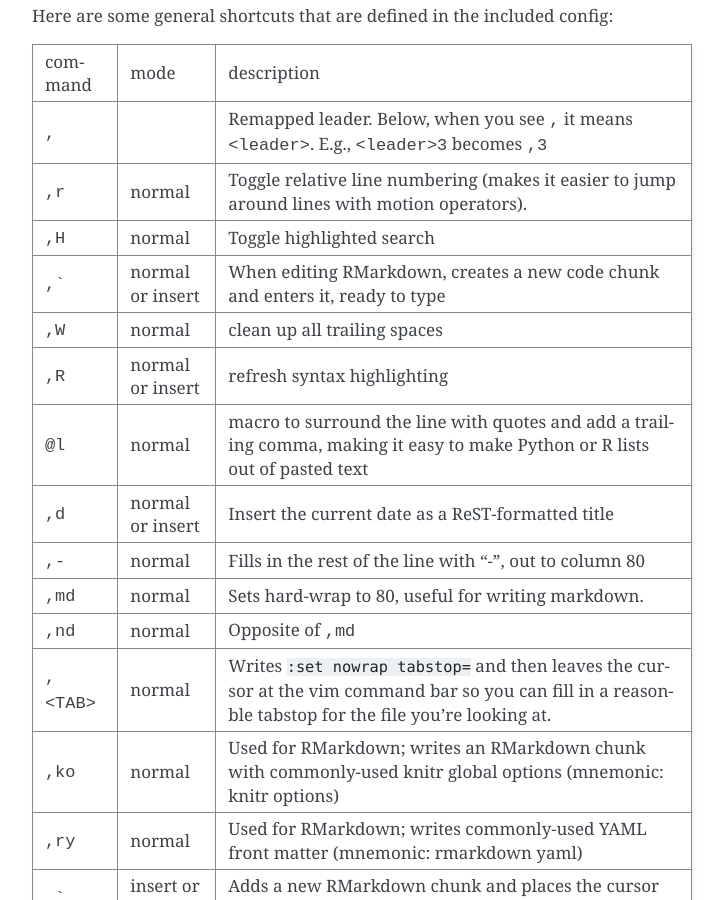
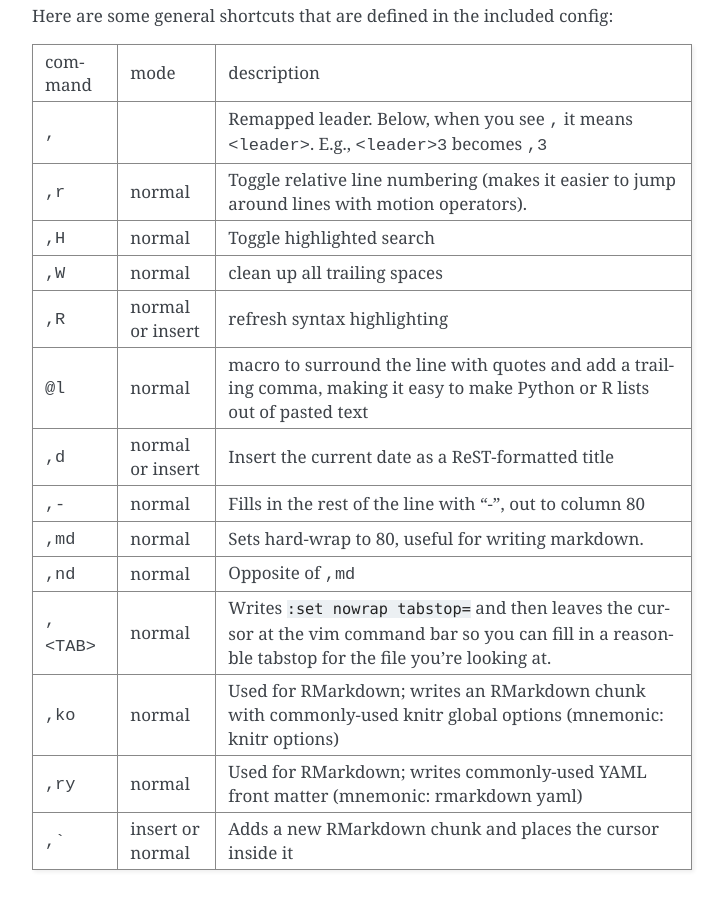
Before and after one commit to daler/dotfiles, a Sphinx documentation site: the page built from docs/vim.rst, in a window 1280 px wide and 900 px high, scrolled down 1119 px. Shown: the whole window, without its empty margins (388-1112 px from the left). Built offline with Sphinx 7.4.7, drawn with Linux system fonts in a browser that asks for light colours.

Commit message:
rm redundant ,` entry

```diff
--- a/docs/vim.rst
+++ b/docs/vim.rst
@@ -67,10 +67,6 @@ Here are some general shortcuts that are defined in the included config:
     * - :kbd:`,H`
       - normal
       - Toggle highlighted search
-    * - :kbd:`,\``
-      - normal or insert
-      - When editing RMarkdown, creates a new code chunk and enters it, ready
-        to type
     * - :kbd:`,W`
       - normal
       - clean up all trailing spaces
```
